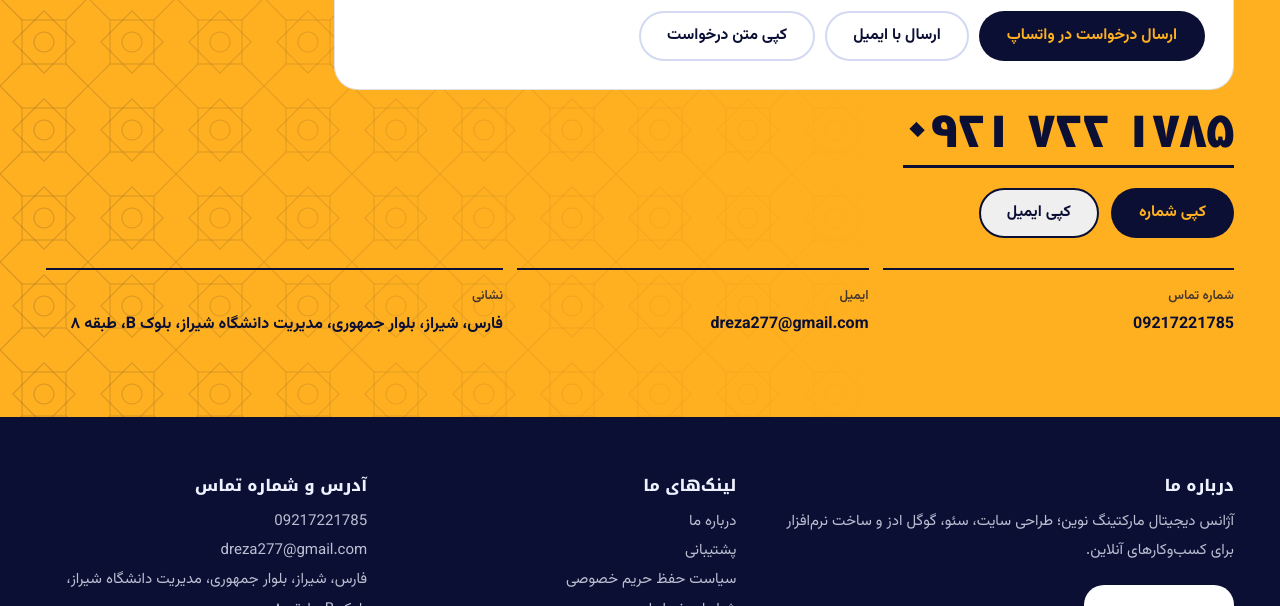
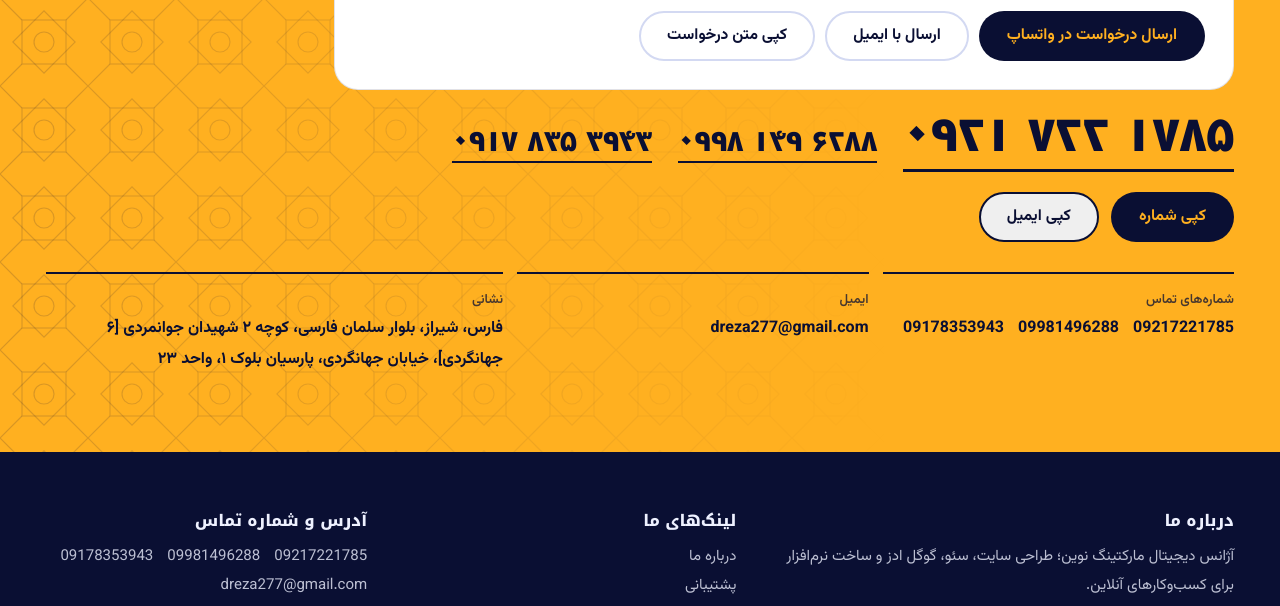
Before and after one commit to omidafifi/novin-digital-agency-site, a plain HTML site: page index.html in a window 1280 px wide. Shown: the part 8039-8645 px from the top of the page. Drawn offline with Linux system fonts and the light colour scheme; animation ran at ten frames a second.

Commit message:
update: new office address, additional phone numbers, and PhD linguistics for Reza

```diff
--- a/index.html
+++ b/index.html
@@ -341,8 +341,12 @@ h1 .ln:nth-child(3) { animation-delay: .24s; }
   .consult-form { grid-template-columns: 1fr 1fr; }
   .consult-field.full { grid-column: 1 / -1; }
 }
-.bigphone { display: inline-block; margin-top: 10px; font: 900 clamp(1.6rem, 4.6vw, 2.9rem)/1.4 var(--font-display); border-bottom: 3px solid var(--ink); }
+.bigphones { display: flex; flex-wrap: wrap; align-items: baseline; gap: 10px 26px; margin-top: 14px; }
+.bigphone { display: inline-block; font: 900 clamp(1.6rem, 4.6vw, 2.9rem)/1.4 var(--font-display); border-bottom: 3px solid var(--ink); }
+.bigphone-sub { font-size: clamp(1.2rem, 2.8vw, 1.75rem); border-bottom-width: 2px; }
 .bigphone:hover { background: var(--ink); color: var(--saffron); }
+.phone-list { display: flex; flex-wrap: wrap; gap: 4px 14px; }
+.phone-list a:hover { text-decoration: underline; }
 .c-row { display: flex; flex-wrap: wrap; gap: 12px; margin-top: 20px; }
 .c-ways { display: grid; grid-template-columns: 1fr; gap: 14px; margin-top: 30px; }
 @media (min-width: 800px) { .c-ways { grid-template-columns: 1fr 1fr 1.3fr; } }
@@ -620,15 +624,19 @@ footer li a:hover { opacity: 1; text-decoration: underline; }
         <button class="btn btn-out" id="consultCopyBtn" type="button">کپی متن درخواست</button>
       </div>
     </form>
-    <a class="bigphone" href="tel:+989217221785" aria-label="تماس با ۰۹۲۱۷۲۲۱۷۸۵"><span class="ltr" id="phoneTxt">۰۹۲۱ ۷۲۲ ۱۷۸۵</span></a>
+    <div class="bigphones">
+      <a class="bigphone" href="tel:+989217221785" aria-label="تماس با ۰۹۲۱۷۲۲۱۷۸۵"><span class="ltr" id="phoneTxt">۰۹۲۱ ۷۲۲ ۱۷۸۵</span></a>
+      <a class="bigphone bigphone-sub" href="tel:+989981496288" aria-label="تماس با ۰۹۹۸۱۴۹۶۲۸۸"><span class="ltr">۰۹۹۸ ۱۴۹ ۶۲۸۸</span></a>
+      <a class="bigphone bigphone-sub" href="tel:+989178353943" aria-label="تماس با ۰۹۱۷۸۳۵۳۹۴۳"><span class="ltr">۰۹۱۷ ۸۳۵ ۳۹۴۳</span></a>
+    </div>
     <div class="c-row">
       <button class="btn btn-ink" type="button" data-copy="09217221785" data-target="phoneTxt">کپی شماره</button>
       <button class="btn btn-inkline" type="button" data-copy="dreza277@gmail.com" data-target="mailTxt">کپی ایمیل</button>
     </div>
     <div class="c-ways">
-      <div><small>شماره تماس</small><span class="val ltr">09217221785</span></div>
+      <div><small>شماره‌های تماس</small><div class="phone-list"><a class="val ltr" href="tel:+989217221785">09217221785</a><a class="val ltr" href="tel:+989981496288">09981496288</a><a class="val ltr" href="tel:+989178353943">09178353943</a></div></div>
       <div><small>ایمیل</small><span class="val ltr" id="mailTxt">dreza277@gmail.com</span></div>
-      <div><small>نشانی</small><address class="val">فارس، شیراز، بلوار جمهوری، مدیریت دانشگاه شیراز، بلوک B، طبقه ۸</address></div>
+      <div><small>نشانی</small><address class="val">فارس، شیراز، بلوار سلمان فارسی، کوچه ۲ شهیدان جوانمردی [۶ جهانگردی]، خیابان جهانگردی، پارسیان بلوک ۱، واحد ۲۳</address></div>
     </div>
   </div>
 </section>
@@ -647,7 +655,7 @@ footer li a:hover { opacity: 1; text-decoration: underline; }
           <li>شرایط و ضوابط</li>
         </ul>
       </div>
-      <div><h3>آدرس و شماره تماس</h3><p><span class="ltr">09217221785</span></p><p><span class="ltr">dreza277@gmail.com</span></p><p>فارس، شیراز، بلوار جمهوری، مدیریت دانشگاه شیراز، بلوک B، طبقه ۸</p></div>
+      <div><h3>آدرس و شماره تماس</h3><p class="phone-list"><a class="ltr" href="tel:+989217221785">09217221785</a><a class="ltr" href="tel:+989981496288">09981496288</a><a class="ltr" href="tel:+989178353943">09178353943</a></p><p><a class="ltr" href="mailto:dreza277@gmail.com">dreza277@gmail.com</a></p><p>فارس، شیراز، بلوار سلمان فارسی، کوچه ۲ شهیدان جوانمردی [۶ جهانگردی]، خیابان جهانگردی، پارسیان بلوک ۱، واحد ۲۳</p></div>
     </div>
     <section class="footer-social" aria-labelledby="footer-social-title">
       <div class="footer-social-copy">
@@ -678,7 +686,7 @@ footer li a:hover { opacity: 1; text-decoration: underline; }
   "telephone": "+989217221785",
   "email": "dreza277@gmail.com",
   "founder": { "@type": "Person", "name": "رضا محمدیان‌فرد" },
-  "address": { "@type": "PostalAddress", "streetAddress": "بلوار جمهوری، مدیریت دانشگاه شیراز، بلوک B، طبقه ۸", "addressLocality": "شیراز", "addressRegion": "فارس", "addressCountry": "IR" }
+  "address": { "@type": "PostalAddress", "streetAddress": "بلوار سلمان فارسی، کوچه ۲ شهیدان جوانمردی [۶ جهانگردی]، خیابان جهانگردی، پارسیان بلوک ۱، واحد ۲۳", "addressLocality": "شیراز", "addressRegion": "فارس", "addressCountry": "IR" }
 }
 </script>
 <script>
```
Also changed, not shown: careers.html (+3 -0 lines), employees.html (+4 -1 lines), services.html (+13 -5 lines).
